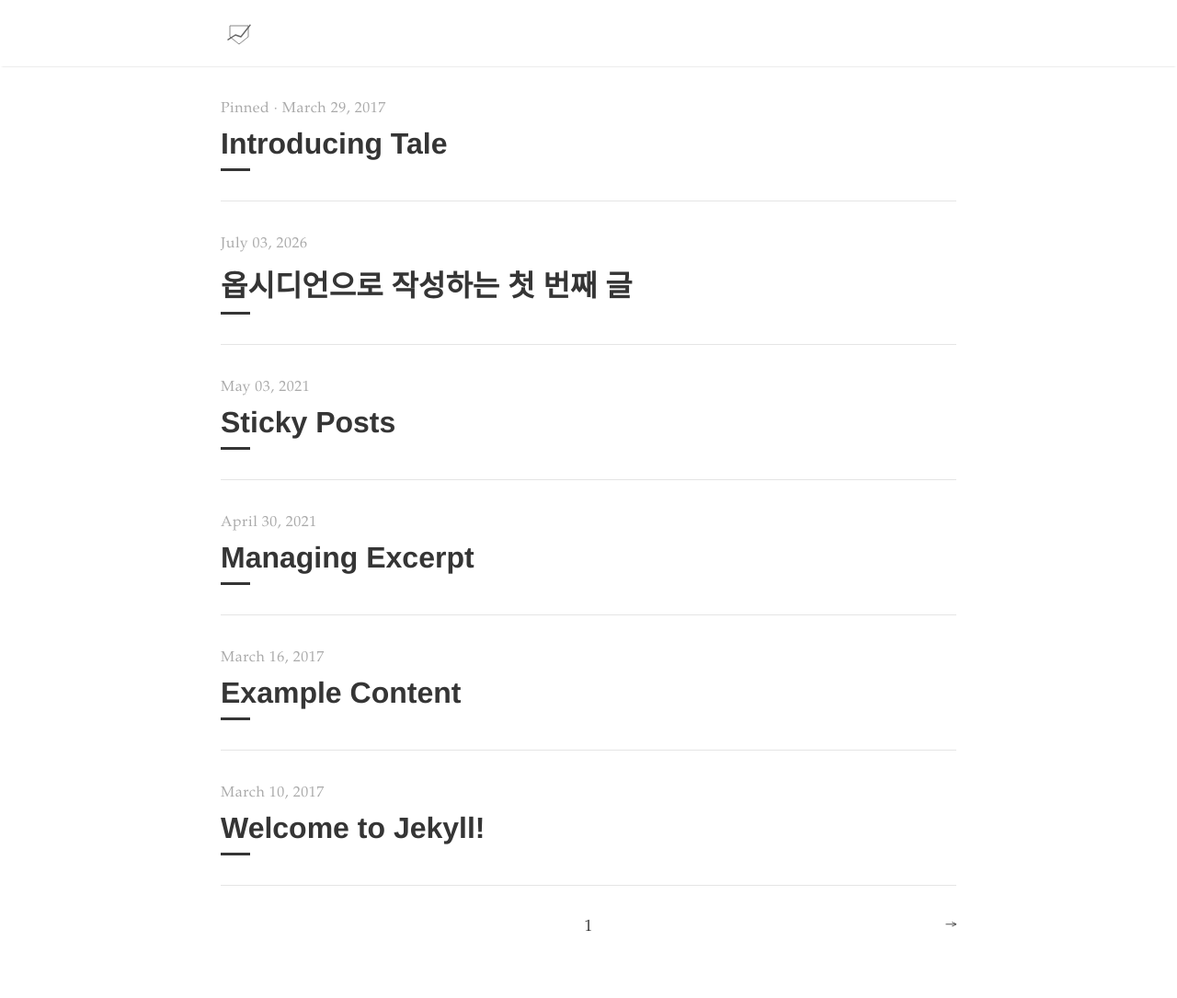
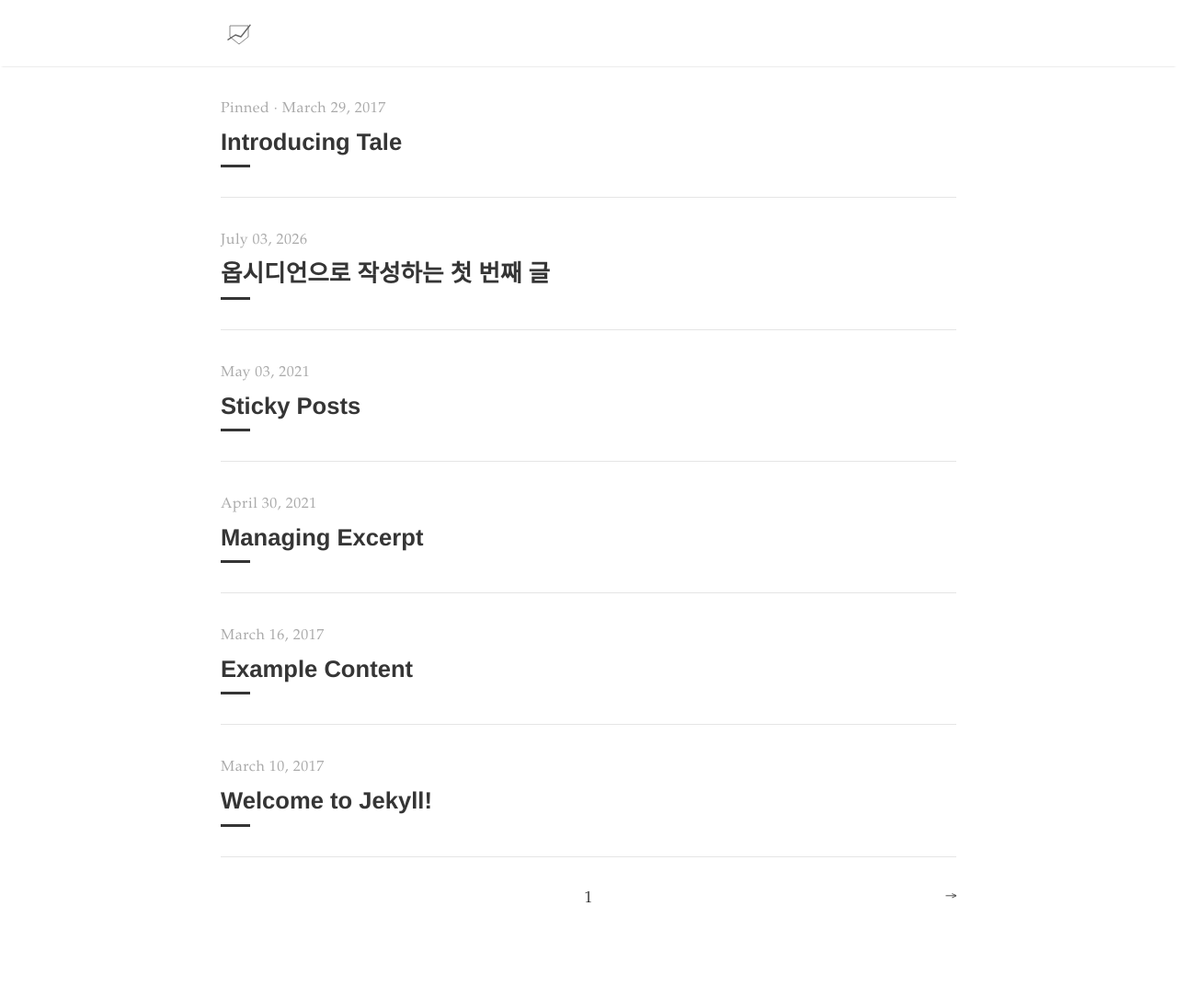
Before and after one commit to songyunkeun/baseball_chart, a Jekyll site: the page built from index.html, in a window 1280 px wide. Shown: the whole page at 92% size. Built offline with Jekyll 4.4.1, drawn with Linux system fonts in a browser that asks for light colours; the list of posts is cut into pages by our own code; after the commit the page ends 1054 px from its top, so only the background shows below that.

Commit message:
vault backup: 2026-07-19 13:12:28

```diff
--- a/assets/main.scss
+++ b/assets/main.scss
@@ -3,3 +3,9 @@
 ---
 
 @import 'tale';
+
+// 여기에 아래 코드를 추가합니다
+.catalogue-title {
+  font-size: 1.6rem !important; /* 기본 크기(약 2rem 이상)에서 보기 좋게 축소 */
+  line-height: 1.3 !important;
+}
--- a/index.html
+++ b/index.html
@@ -1,4 +1,4 @@
 ---
 layout: home
-title: ""
+title:
 ---
```
